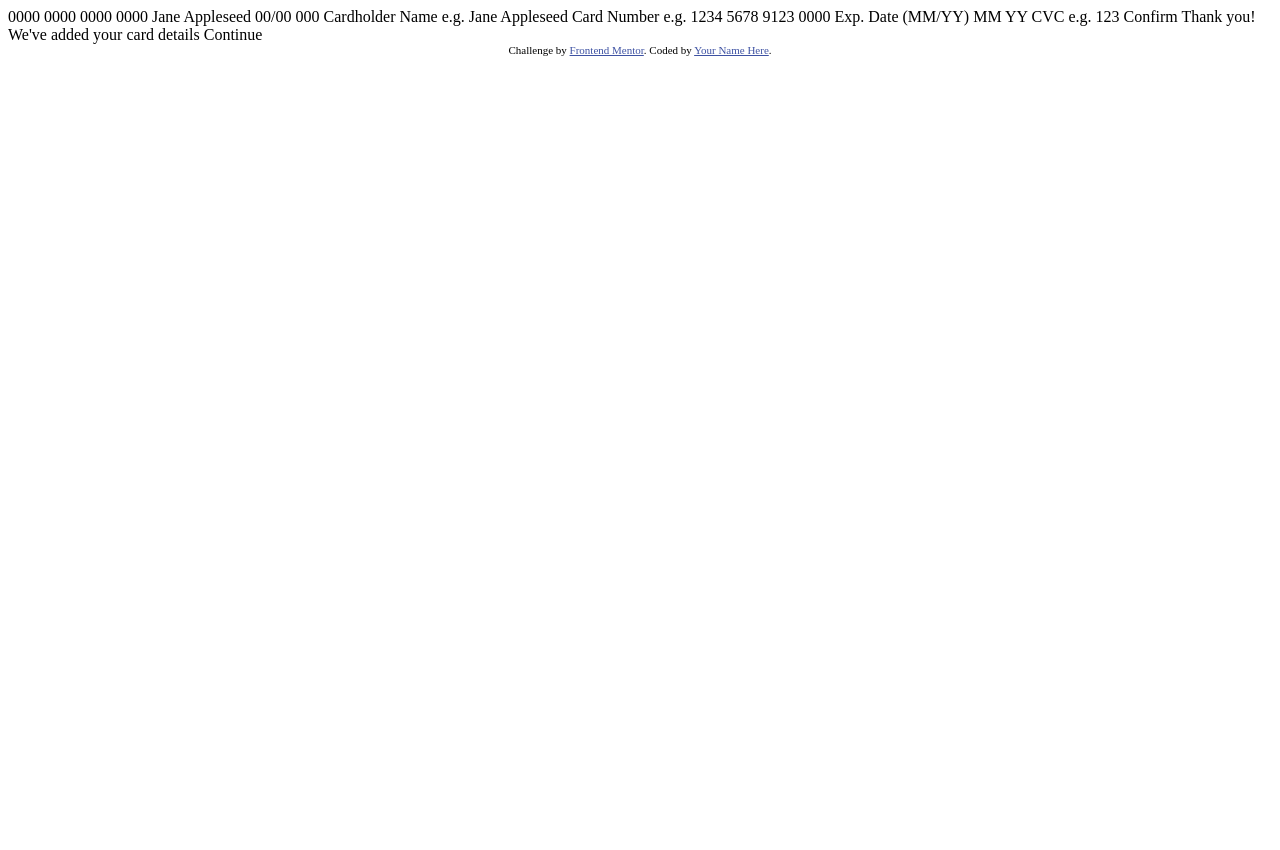
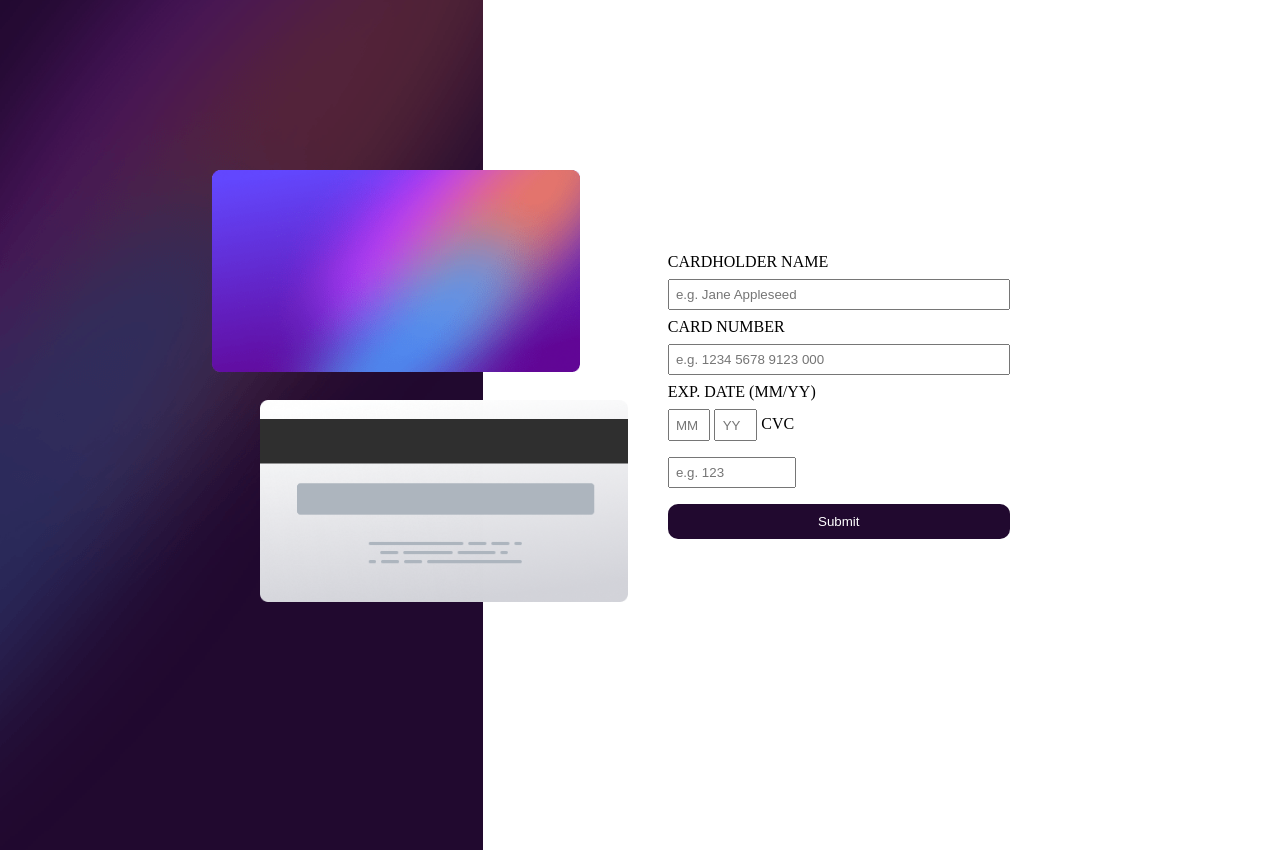
Before and after one commit to nyllegriffiths1/interactive-card-form, a plain HTML site: page index.html in a window 1280 px wide. Before the commit the page ends 800 px from the top, so only its background shows below. Drawn offline with Linux system fonts and the light colour scheme.

Commit message:
layout almost finished

```diff
--- a/index.html
+++ b/index.html
@@ -3,49 +3,41 @@
 <head>
   <meta charset="UTF-8">
   <meta name="viewport" content="width=device-width, initial-scale=1.0"> <!-- displays site properly based on user's device -->
-
   <link rel="icon" type="image/png" sizes="32x32" href="./images/favicon-32x32.png">
-
   <title>Frontend Mentor | Interactive card details form</title>
-
-  <!-- Feel free to remove these styles or customise in your own stylesheet 👍 -->
-  <style>
-    .attribution { font-size: 11px; text-align: center; }
-    .attribution a { color: hsl(228, 45%, 44%); }
-  </style>
+  <link rel="stylesheet" href="styles.css">
 </head>
 <body>
-
-  0000 0000 0000 0000
-  Jane Appleseed
-  00/00
-
-  000
-
-  Cardholder Name
-  e.g. Jane Appleseed
-
-  Card Number
-  e.g. 1234 5678 9123 0000
-
-  Exp. Date (MM/YY)
-  MM
-  YY
-
-  CVC
-  e.g. 123
-
-  Confirm
-
-  <!-- Completed state start -->
-
-  Thank you!
-  We've added your card details
-  Continue
-
-  <div class="attribution">
-    Challenge by <a href="https://www.frontendmentor.io?ref=challenge" target="_blank">Frontend Mentor</a>.
-    Coded by <a href="#">Your Name Here</a>.
+  <!-- Background img -->
+  <img src="/interactive-card-form/images/bg-main-desktop.png" alt="background-img">
+  <!-- Container -->
+  <div class="container">
+    <!-- img container -->
+    <div class="img-container">
+      <!-- front card img-->
+      <img src="/interactive-card-form/images/bg-card-front.png" alt="card front" id="front-card">
+      <!-- back card img -->
+      <img src="/interactive-card-form/images/bg-card-back.png" alt="back card img" id="back-card">
+    </div>
+    <!-- Form -->
+    <form class="card-form">
+      <!-- Cardholder name -->
+      <label for="cname">Cardholder name</label><br>
+      <input type="text" placeholder="e.g. Jane Appleseed" name="cname" required><br>
+      <!-- Card number -->
+      <label for="cnumber">Card number</label><br>
+      <input type="text" placeholder="e.g. 1234 5678 9123 000" name="cnumber" min="16" max="16" required><br>
+      <!-- Expiration date -->
+      <label for="exp-date">exp. date (mm/yy)</label><br>
+      <input id="sm-input1" type="text" name="exp-date" placeholder="MM">
+      <input id="sm-input2" type="text" name="exp-date" placeholder="YY">
+      <!-- CVC -->
+      <label for="cvc">cvc</label><br>
+      <input id="cvc-input" type="text" placeholder="e.g. 123" required><br>
+      <!-- submit button -->
+      <input id="btn" type="submit" placeholder="Confirm">
+    </form>
   </div>
+  <script src="app.js"></script>
 </body>
 </html>
--- /dev/null
+++ b/styles.css
@@ -0,0 +1,88 @@
+* {
+    margin: 0;
+    padding: 0;
+    box-sizing: border-box;
+}
+
+:root {
+
+
+--White: hsl(0, 0%, 100%);
+--Light-grayish-violet: hsl(270, 3%, 87%);
+--Dark-grayish-violet: hsl(279, 6%, 55%);
+--Very-dark-violet: hsl(278, 68%, 11%);
+--Linear-gradient:hsl(249, 99%, 64%) to hsl(278, 94%, 30%);
+--Red: hsl(0, 100%, 66%);
+
+}
+
+body {
+    height: calc(100vh - 0.1px);
+    min-height: 100%;
+    display: flex;
+    align-items: center;
+    justify-content: space-between;
+    z-index: 1;
+}
+
+.container {
+    display: flex;
+    align-items: center;
+    justify-content: center;
+    position: relative;
+    width: 80%;
+    text-transform: uppercase;
+    font-size: 1rem;
+}
+
+.img-container {
+    display: flex;
+    align-items: center;
+    z-index: 3;
+}
+
+#front-card {
+    position: absolute;
+    left: -34%;
+    top: -28%;
+    margin-bottom: 2.5rem;
+    width: 23rem;
+}
+
+#back-card {
+    position: absolute;
+    top: 50%;
+    left: -28%;
+    width: 23rem;
+}
+
+.card-form input {
+    padding: 0.385rem;
+    margin: 0.5rem 0 0.5rem 0;
+    width: 80%;
+}
+
+#sm-input1 {
+    display: inline;
+    width: 10%;
+
+}
+
+#sm-input2 {
+    display: inline;
+    width: 10%;
+
+}
+
+#cvc-input {
+    display: inline;
+    width: 30%;
+}
+
+#btn {
+    background: var(--Very-dark-violet);
+    color: var(--White);
+    border: none;
+    border-radius: 0.625rem;
+    padding: 0.625rem;
+}
```
Also changed, not shown: app.js (added).
